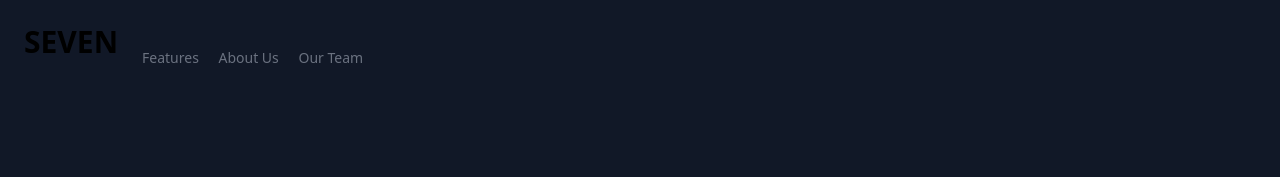
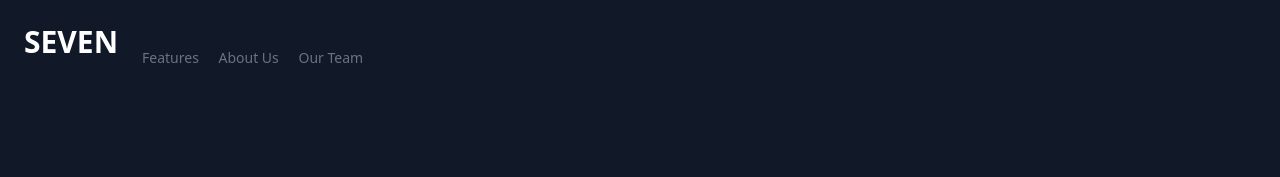
Before and after one commit to nchohans/seven, a plain HTML site: page index.html in a window 1280 px wide. Shown: the top 177 px of the page. Drawn offline with nearby package versions, Linux system fonts and the light colour scheme.

Commit message:
Update index.html

```diff
--- a/index.html
+++ b/index.html
@@ -10,7 +10,7 @@
 <body class="bg-gray-900 text-white">
     <nav class="flex items-center justify-between flex-wrap bg-gray-900 p-6">
   <div class="flex items-center flex-shrink-0 text-white mr-6">
-    <h1 class="text-3xl font-bold text-center mb-8 text-black">SEVEN</h2>
+    <h1 class="text-3xl font-bold text-center mb-8 text-white">SEVEN</h2>
   </div>
   <div class="block lg:hidden">
     <button class="flex items-center px-3 py-2 border rounded text-gray-500 border-gray-600 hover:text-white hover:border-white">
```
